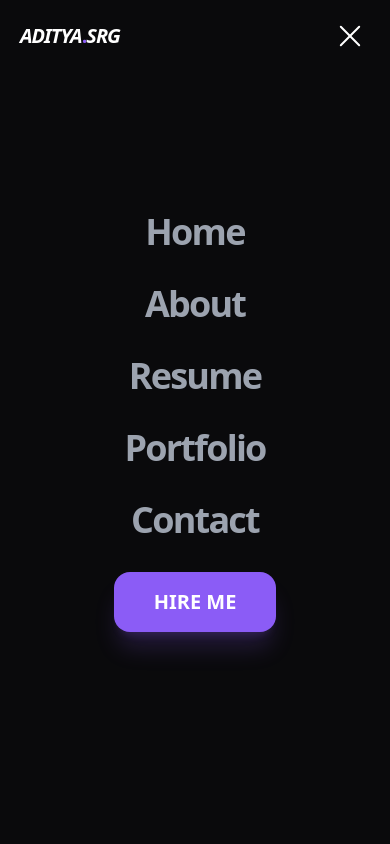
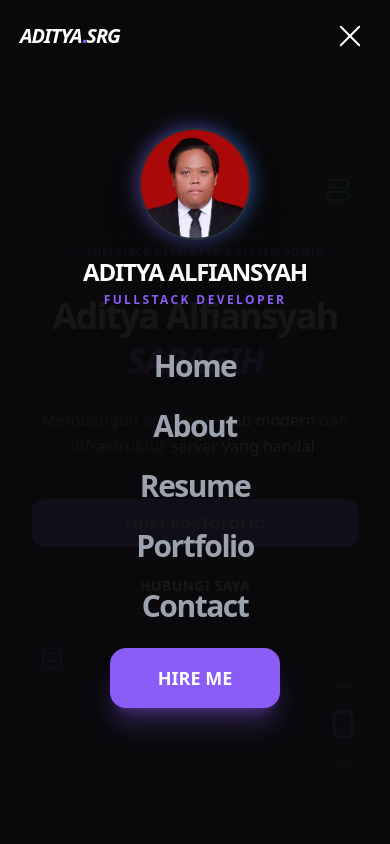
Before and after one commit to kirito040401/portofolio-dev, a React (Vite) app: page / in a window 390 px wide. Both pictures are taken after a click on the button 350 px from the left and 44 px from the top of the page. Shown: the top 844 px of the page. Built offline with nearby package versions, Linux system fonts and the light colour scheme.

Commit message:
update navbar

```diff
--- a/src/components/Navbar.jsx
+++ b/src/components/Navbar.jsx
@@ -12,7 +12,6 @@ export default function Navbar() {
     return () => window.removeEventListener('scroll', handleScroll);
   }, []);
 
-  // Varians untuk animasi icon hamburger ke X
   const lineVariants = {
     closed: { rotate: 0, y: 0, opacity: 1 },
     opened: (custom) => ({
@@ -25,9 +24,10 @@ export default function Navbar() {
 
   return (
     <nav className={`fixed w-full z-[100] transition-all duration-500 ${
-      scrolled || isOpen ? 'bg-[#0a0a0c]/95 backdrop-blur-xl py-4 shadow-2xl' : 'bg-transparent py-6'
+      scrolled || isOpen
+        ? 'bg-[#0a0a0c]/80 backdrop-blur-lg border-b border-white/5 py-4 shadow-2xl'
+        : 'bg-transparent py-6'
     }`}>
-      {/* Container disamakan dengan max-w-6xl seperti di About/Resume */}
       <div className="max-w-6xl mx-auto px-5 sm:px-10 lg:px-8">
         <div className="flex items-center justify-between">
 
@@ -69,19 +69,19 @@ export default function Navbar() {
                 animate={isOpen ? "opened" : "closed"}
                 variants={lineVariants}
                 className="w-7 h-[2px] bg-white mb-1.5 block rounded-full"
-              ></motion.span>
+              />
               <motion.span
                 custom={{ opacity: 0 }}
                 animate={isOpen ? "opened" : "closed"}
                 variants={lineVariants}
                 className="w-7 h-[2px] bg-accent mb-1.5 block rounded-full"
-              ></motion.span>
+              />
               <motion.span
                 custom={{ rotate: -45, y: -8 }}
                 animate={isOpen ? "opened" : "closed"}
                 variants={lineVariants}
                 className="w-7 h-[2px] bg-white block rounded-full"
-              ></motion.span>
+              />
             </button>
           </div>
         </div>
@@ -91,30 +91,62 @@ export default function Navbar() {
       <AnimatePresence>
         {isOpen && (
           <motion.div
-            initial={{ opacity: 0, y: -20 }}
-            animate={{ opacity: 1, y: 0 }}
-            exit={{ opacity: 0, y: -20 }}
-            transition={{ duration: 0.3 }}
-            className="fixed inset-0 top-0 left-0 w-full h-screen bg-[#0a0a0c] z-[100] flex flex-col justify-center items-center md:hidden"
+            initial={{ opacity: 0, x: '100%' }}
+            animate={{ opacity: 1, x: 0 }}
+            exit={{ opacity: 0, x: '100%' }}
+            transition={{ type: "spring", damping: 25, stiffness: 200 }}
+            /* Ditambahkan pt-32 agar tidak mengenai Navbar Logo/Button */
+            className="fixed inset-0 w-full h-screen bg-[#0a0a0c]/95 backdrop-blur-2xl z-[100] flex flex-col items-center pt-32 md:hidden overflow-y-auto"
           >
-            <div className="flex flex-col items-center space-y-8">
+            {/* Profile Section */}
+            <motion.div
+              initial={{ opacity: 0, scale: 0.5 }}
+              animate={{ opacity: 1, scale: 1 }}
+              transition={{ delay: 0.2 }}
+              className="flex flex-col items-center mb-10"
+            >
+              <div className="relative group">
+                <div className="absolute -inset-1 bg-gradient-to-r from-accent to-blue-500 rounded-full blur opacity-40 group-hover:opacity-75 transition duration-1000"></div>
+
+                <div className="relative w-28 h-28 rounded-full border-2 border-white/10 overflow-hidden shadow-2xl bg-gray-900">
+                  {/* Periksa path: "assets/img/PasFoto.jpg" atau "asset/img/PasFoto.jpg" */}
+                  <img
+                    src="/src/assets/img/PasFoto.jpg"
+                    alt="Aditya Profile"
+                    className="w-full h-full object-cover"
+                    onError={(e) => { e.target.src = "https://via.placeholder.com/150"; }}
+                  />
+                </div>
+              </div>
+
+              <div className="mt-4 text-center">
+                <h2 className="text-2xl font-black text-white tracking-tighter uppercase">Aditya Alfiansyah</h2>
+                <p className="text-accent text-xs font-bold tracking-[0.2em] mt-1">FULLSTACK DEVELOPER</p>
+              </div>
+            </motion.div>
+
+            {/* Navigation Links */}
+            <div className="flex flex-col items-center space-y-6 pb-10">
               {navLinks.map((link, idx) => (
                 <motion.a
-                  initial={{ opacity: 0 }}
-                  animate={{ opacity: 1 }}
-                  transition={{ delay: idx * 0.1 }}
+                  initial={{ opacity: 0, y: 10 }}
+                  animate={{ opacity: 1, y: 0 }}
+                  transition={{ delay: 0.3 + (idx * 0.1) }}
                   key={link}
                   href={`#${link.toLowerCase()}`}
                   onClick={() => setIsOpen(false)}
-                  className="text-4xl font-black text-gray-400 hover:text-accent transition-colors tracking-tighter"
+                  className="text-3xl font-black text-gray-400 hover:text-white transition-colors tracking-tighter"
                 >
                   {link}
                 </motion.a>
               ))}
               <motion.a
+                initial={{ opacity: 0, y: 20 }}
+                animate={{ opacity: 1, y: 0 }}
+                transition={{ delay: 0.8 }}
                 href="#contact"
                 onClick={() => setIsOpen(false)}
-                className="mt-4 bg-accent text-white px-10 py-4 rounded-2xl font-black text-xl shadow-xl shadow-accent/20"
+                className="mt-6 bg-accent text-white px-12 py-4 rounded-2xl font-black text-lg shadow-xl shadow-accent/30 hover:scale-105 active:scale-95 transition-all"
               >
                 HIRE ME
               </motion.a>
```
